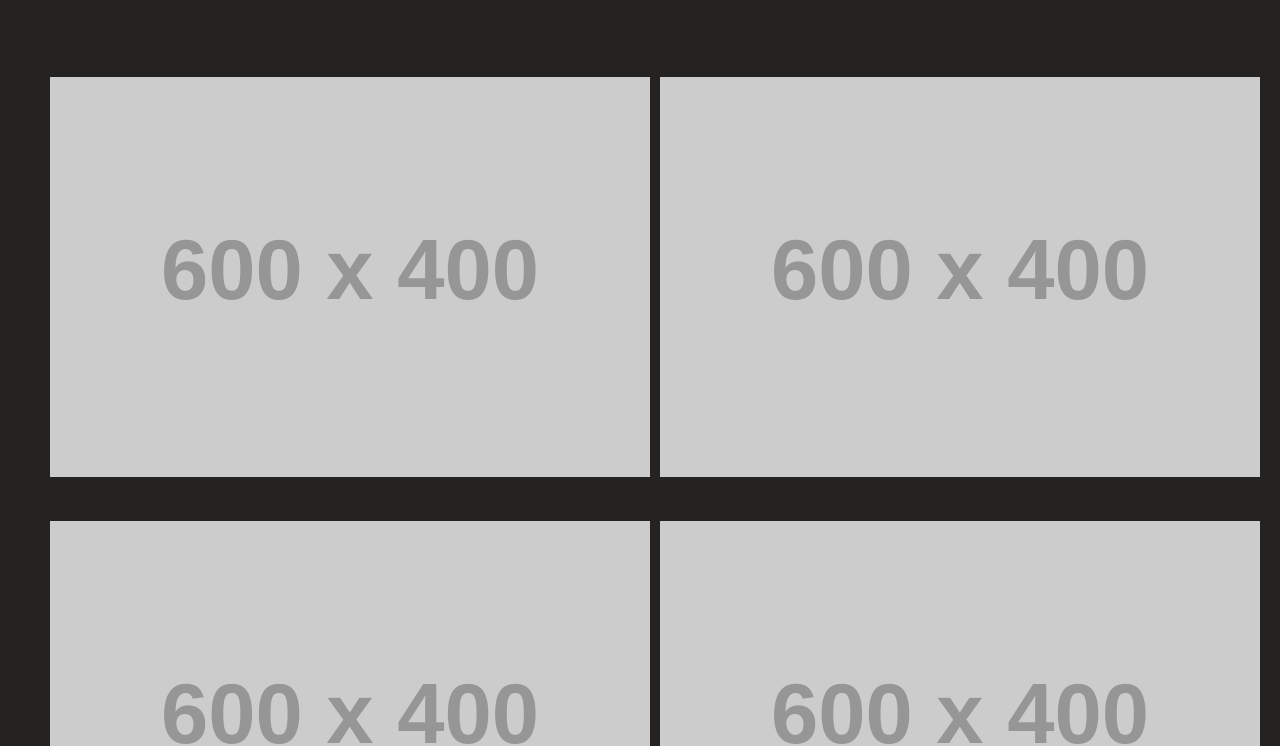
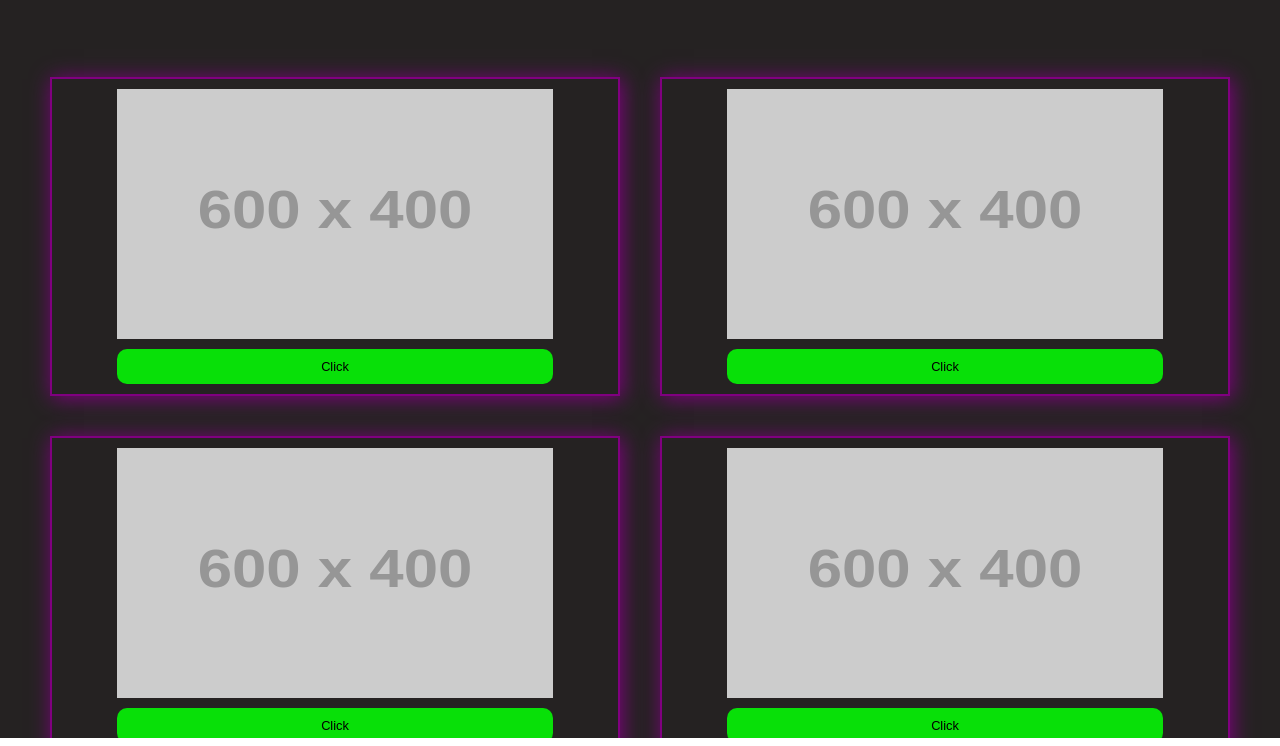
Before and after one commit to Dip-Gyawali/Gif-Generator, a plain HTML site: page index.html in a window 1280 px wide. Shown: the part 62-808 px from the top of the page. Drawn offline with Linux system fonts and the light colour scheme; placeholder pictures from the web are drawn by us.

Commit message:
gifs are loaded

```diff
--- a/index.html
+++ b/index.html
@@ -18,21 +18,27 @@
         <div class="contents">
             <div class="gifs">
                 <img src="https://dummyimage.com/600x400/000/fff" alt="">
+                <button>Click</button>
             </div>
             <div class="gifs">
                 <img src="https://dummyimage.com/600x400/000/fff" alt="">
+                <button>Click</button>
             </div>
             <div class="gifs">
                 <img src="https://dummyimage.com/600x400/000/fff" alt="">
+                <button>Click</button>
             </div>
             <div class="gifs">
                 <img src="https://dummyimage.com/600x400/000/fff" alt="">
+                <button>Click</button>
             </div>
             <div class="gifs">
                 <img src="https://dummyimage.com/600x400/000/fff" alt="">
+                <button>Click</button>
             </div>
             <div class="gifs">
                 <img src="https://dummyimage.com/600x400/000/fff" alt="">
+                <button>Click</button>
             </div>
         </div>
     </div>
--- a/script.js
+++ b/script.js
@@ -2,12 +2,13 @@ let btn = document.querySelector('.btn');
 let giftext = document.querySelector('.giftext');
 let content = document.querySelector('.contents');
 
-let apiKey = "0RFsstUVnTxxQvkGHMJD8kCPQSmux1oD";
+let apiKey = "";
 
 btn.onclick = getGifs;
 
 async function getGifs() {
     //To get the user input in textbox and save in a variable
+    content.innerHTML="";
     let searchValue = giftext.value;
 
     //api url which consist of apikey and search value
@@ -24,8 +25,23 @@ async function getGifs() {
         div.classList.add("gifs");
 
         let image = document.createElement("img");
+        image.src = element.images.downsized_medium.url;
+
+        let sourceBtn = document.createElement("button");
+        sourceBtn.innerHTML="Source Of GIF";
+
+
+        sourceBtn.
+        sourceBtn.value = element.source;
+
+
+        div.appendChild(image);
+        div.appendChild(sourceBtn);
+        content.appendChild(div);
+
         console.log(element);
 
 
+        giftext.value='';
     })
 }
--- a/style.css
+++ b/style.css
@@ -4,9 +4,11 @@
     box-sizing: border-box;
 }
 .main{
-    height: 100%;
+    height: 100vh;
     width: 100%;
     background-color: #252222;
+    overflow-y: auto;
+    overflow-x: hidden;
 }
 .nav-sec{
     display: flex;
@@ -61,4 +63,25 @@
 }
 .gifs{
     width: 100%;
+    border: 2px solid purple;
+    box-shadow: 2px 2px 20px purple;
+    padding: 10px;
+    display: flex;
+    align-items: center;
+    justify-content: center;
+    flex-direction: column;
 }
+.gifs img{
+    height: 250px;
+    width: 80%;
+}
+.gifs button{
+    margin-top: 10px;
+    font-size: 1vw;
+    padding: 10px;
+    width: 80%;
+    border-radius: 10px;
+    border: none;
+    background-color: rgb(8, 224, 8);
+    cursor: pointer;
+}
```
